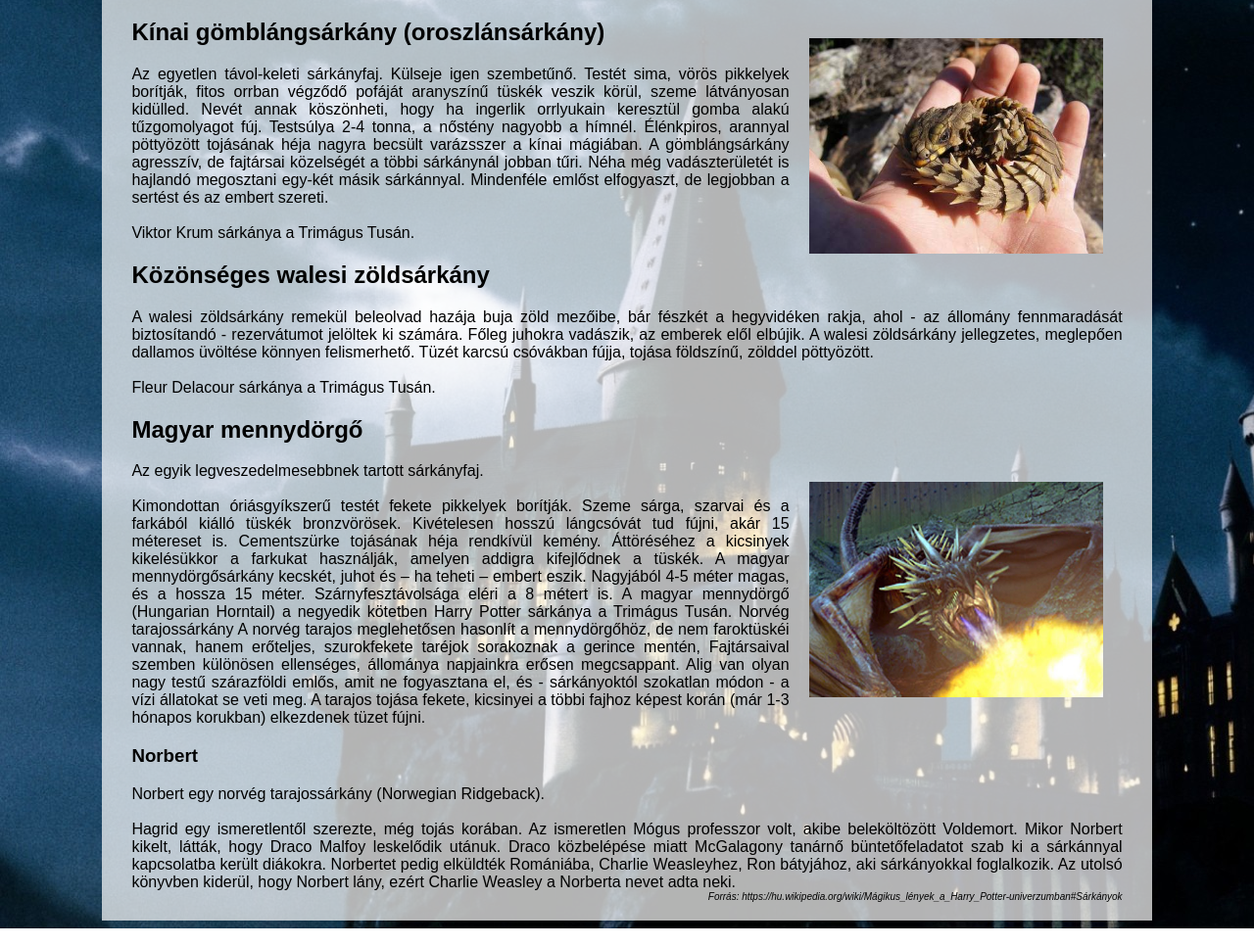
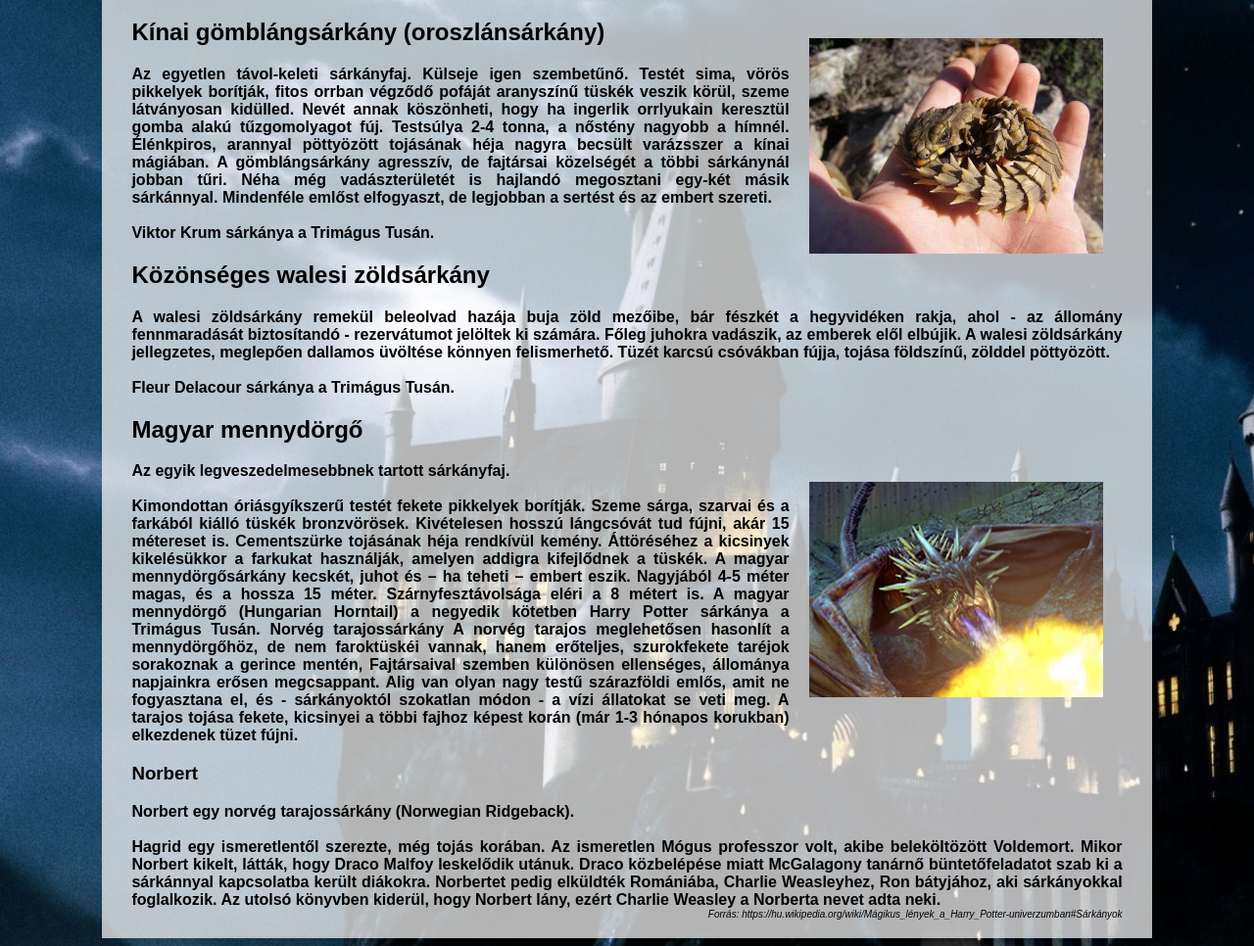
Before and after one commit to Balu05/sarkanyok, a plain HTML site: page index.html in a window 1280 px wide. Shown: the part 99-1065 px from the top of the page at 98% size. Drawn offline with Linux system fonts and the light colour scheme.

Commit message:
13. kijavított

```diff
--- a/index.html
+++ b/index.html
@@ -10,34 +10,34 @@
     <h1>Sárkányok</h1>
     <img class="jobbrakep" src="kinaigombsarkany.jpg" alt="Kínai gömbsárkány" width="300" height="220">
 <h2>Kínai gömblángsárkány (oroszlánsárkány)</h2>
-Az egyetlen távol-keleti sárkányfaj. Külseje igen szembetűnő. Testét sima, vörös pikkelyek borítják, fitos orrban végződő pofáját aranyszínű tüskék veszik körül, szeme látványosan kidülled. Nevét annak köszönheti, hogy ha ingerlik orrlyukain keresztül gomba alakú tűzgomolyagot fúj. Testsúlya 2-4 tonna, a nőstény nagyobb a hímnél. Élénkpiros, arannyal pöttyözött tojásának héja nagyra becsült varázsszer a kínai mágiában. A gömblángsárkány agresszív, de fajtársai közelségét a többi sárkánynál jobban tűri. Néha még vadászterületét is hajlandó megosztani egy-két másik sárkánnyal. Mindenféle emlőst elfogyaszt, de legjobban a sertést és az embert szereti.
+    <strong>Az egyetlen távol-keleti sárkányfaj. Külseje igen szembetűnő. Testét sima, vörös pikkelyek borítják, fitos orrban végződő pofáját aranyszínű tüskék veszik körül, szeme látványosan kidülled. Nevét annak köszönheti, hogy ha ingerlik orrlyukain keresztül gomba alakú tűzgomolyagot fúj. Testsúlya 2-4 tonna, a nőstény nagyobb a hímnél. Élénkpiros, arannyal pöttyözött tojásának héja nagyra becsült varázsszer a kínai mágiában. A gömblángsárkány agresszív, de fajtársai közelségét a többi sárkánynál jobban tűri. Néha még vadászterületét is hajlandó megosztani egy-két másik sárkánnyal. Mindenféle emlőst elfogyaszt, de legjobban a sertést és az embert szereti.</strong>
 <br>
 <br>
-Viktor Krum sárkánya a Trimágus Tusán.
+<strong>Viktor Krum sárkánya a Trimágus Tusán.</strong>
 
     <h2>Közönséges walesi zöldsárkány</h2>
 
-A walesi zöldsárkány remekül beleolvad hazája buja zöld mezőibe, bár fészkét a hegyvidéken rakja, ahol - az állomány fennmaradását biztosítandó - rezervátumot jelöltek ki számára. Főleg juhokra vadászik, az emberek elől elbújik. A walesi zöldsárkány jellegzetes, meglepően dallamos üvöltése könnyen felismerhető. Tüzét karcsú csóvákban fújja, tojása földszínű, zölddel pöttyözött.
+    <strong>A walesi zöldsárkány remekül beleolvad hazája buja zöld mezőibe, bár fészkét a hegyvidéken rakja, ahol - az állomány fennmaradását biztosítandó - rezervátumot jelöltek ki számára. Főleg juhokra vadászik, az emberek elől elbújik. A walesi zöldsárkány jellegzetes, meglepően dallamos üvöltése könnyen felismerhető. Tüzét karcsú csóvákban fújja, tojása földszínű, zölddel pöttyözött.</strong>
 <br>
 <br>
-Fleur Delacour sárkánya a Trimágus Tusán.
+<strong>Fleur Delacour sárkánya a Trimágus Tusán.</strong>
 
     <h2>Magyar mennydörgő</h2>
 
 
-Az egyik legveszedelmesebbnek tartott sárkányfaj. <img class="jobbrakep" src="magyarmennydorgo.jpg" alt="Kínai gömbsárkány" width="300" height="220">
+    <strong>Az egyik legveszedelmesebbnek tartott sárkányfaj.</strong> <img class="jobbrakep" src="magyarmennydorgo.jpg" alt="Kínai gömbsárkány" width="300" height="220">
     <br>
     <br>
-Kimondottan óriásgyíkszerű testét fekete pikkelyek borítják. Szeme sárga, szarvai és a farkából kiálló tüskék bronzvörösek. Kivételesen hosszú lángcsóvát tud fújni, akár 15 métereset is. Cementszürke tojásának héja rendkívül kemény. Áttöréséhez a kicsinyek kikelésükkor a farkukat használják, amelyen addigra kifejlődnek a tüskék. A magyar mennydörgősárkány kecskét, juhot és – ha teheti – embert eszik. Nagyjából 4-5 méter magas, és a hossza 15 méter. Szárnyfesztávolsága eléri a 8 métert is. A magyar mennydörgő (Hungarian Horntail) a negyedik kötetben Harry Potter sárkánya a Trimágus Tusán.
+    <strong>Kimondottan óriásgyíkszerű testét fekete pikkelyek borítják. Szeme sárga, szarvai és a farkából kiálló tüskék bronzvörösek. Kivételesen hosszú lángcsóvát tud fújni, akár 15 métereset is. Cementszürke tojásának héja rendkívül kemény. Áttöréséhez a kicsinyek kikelésükkor a farkukat használják, amelyen addigra kifejlődnek a tüskék. A magyar mennydörgősárkány kecskét, juhot és – ha teheti – embert eszik. Nagyjából 4-5 méter magas, és a hossza 15 méter. Szárnyfesztávolsága eléri a 8 métert is. A magyar mennydörgő (Hungarian Horntail) a negyedik kötetben Harry Potter sárkánya a Trimágus Tusán.</strong>
 
-Norvég tarajossárkány
-A norvég tarajos meglehetősen hasonlít a mennydörgőhöz, de nem faroktüskéi vannak, hanem erőteljes, szurokfekete taréjok sorakoznak a gerince mentén, Fajtársaival szemben különösen ellenséges, állománya napjainkra erősen megcsappant. Alig van olyan nagy testű szárazföldi emlős, amit ne fogyasztana el, és - sárkányoktól szokatlan módon - a vízi állatokat se veti meg. A tarajos tojása fekete, kicsinyei a többi fajhoz képest korán (már 1-3 hónapos korukban) elkezdenek tüzet fújni.
+<strong>Norvég tarajossárkány
+    A norvég tarajos meglehetősen hasonlít a mennydörgőhöz, de nem faroktüskéi vannak, hanem erőteljes, szurokfekete taréjok sorakoznak a gerince mentén, Fajtársaival szemben különösen ellenséges, állománya napjainkra erősen megcsappant. Alig van olyan nagy testű szárazföldi emlős, amit ne fogyasztana el, és - sárkányoktól szokatlan módon - a vízi állatokat se veti meg. A tarajos tojása fekete, kicsinyei a többi fajhoz képest korán (már 1-3 hónapos korukban) elkezdenek tüzet fújni.</strong>
 
 <h3>Norbert</h3>
-Norbert egy norvég tarajossárkány (Norwegian Ridgeback).
+<strong>Norbert egy norvég tarajossárkány (Norwegian Ridgeback).</strong>
 <br>
 <br>
-Hagrid egy ismeretlentől szerezte, még tojás korában. Az ismeretlen Mógus professzor volt, akibe beleköltözött Voldemort. Mikor Norbert kikelt, látták, hogy Draco Malfoy leskelődik utánuk. Draco közbelépése miatt McGalagony tanárnő büntetőfeladatot szab ki a sárkánnyal kapcsolatba került diákokra. Norbertet pedig elküldték Romániába, Charlie Weasleyhez, Ron bátyjához, aki sárkányokkal foglalkozik. Az utolsó könyvben kiderül, hogy Norbert lány, ezért Charlie Weasley a Norberta nevet adta neki.
+    <strong>Hagrid egy ismeretlentől szerezte, még tojás korában. Az ismeretlen Mógus professzor volt, akibe beleköltözött Voldemort. Mikor Norbert kikelt, látták, hogy Draco Malfoy leskelődik utánuk. Draco közbelépése miatt McGalagony tanárnő büntetőfeladatot szab ki a sárkánnyal kapcsolatba került diákokra. Norbertet pedig elküldték Romániába, Charlie Weasleyhez, Ron bátyjához, aki sárkányokkal foglalkozik. Az utolsó könyvben kiderül, hogy Norbert lány, ezért Charlie Weasley a Norberta nevet adta neki.</strong>
     <div class="forras">
         <i>Forrás: <a href="https://hu.wikipedia.org/wiki/Mágikus_lények_a_Harry_Potter-univerzumban#Sárkányok">https://hu.wikipedia.org/wiki/Mágikus_lények_a_Harry_Potter-univerzumban#Sárkányok</a></i>
     </div>
```
